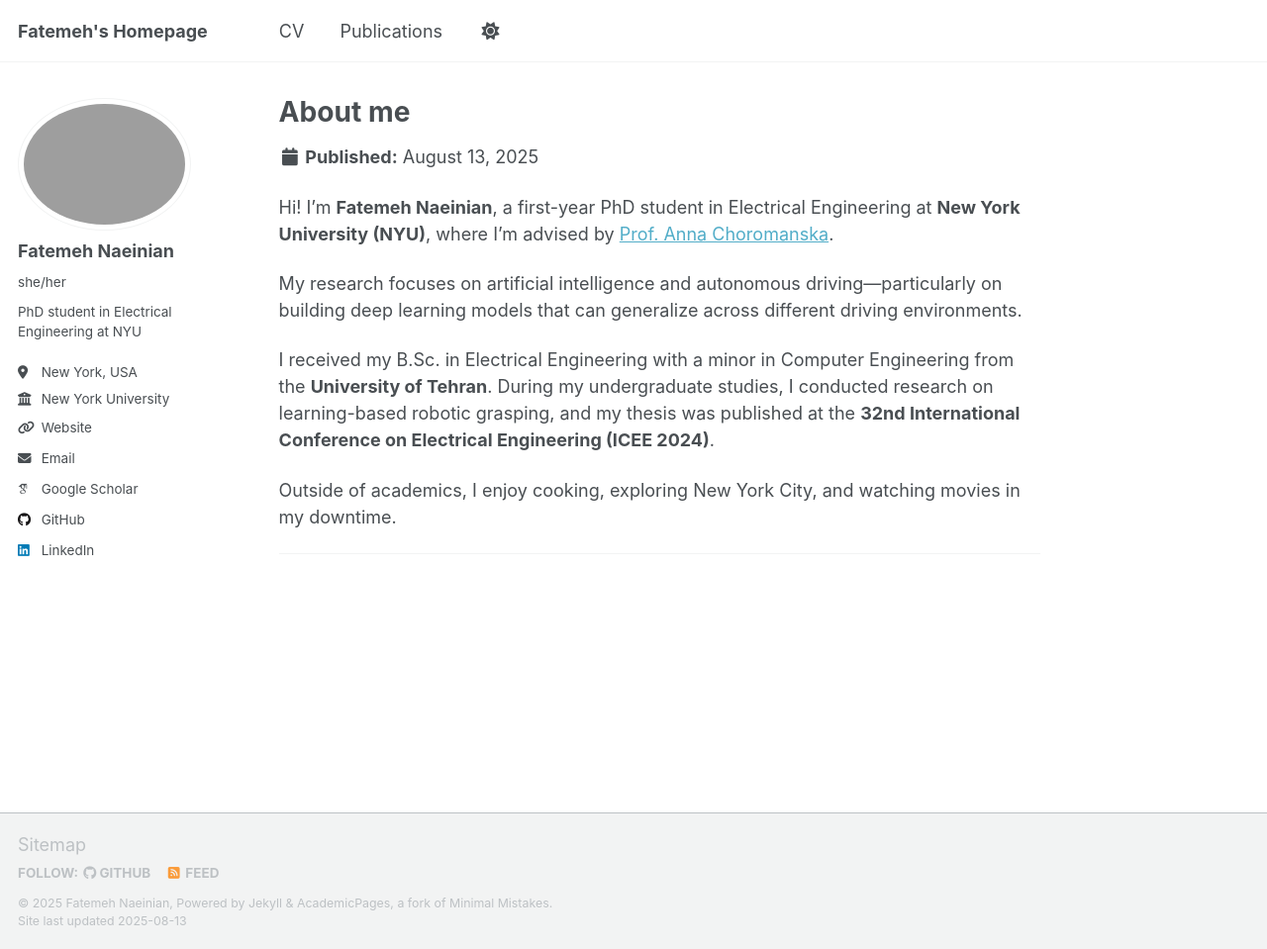
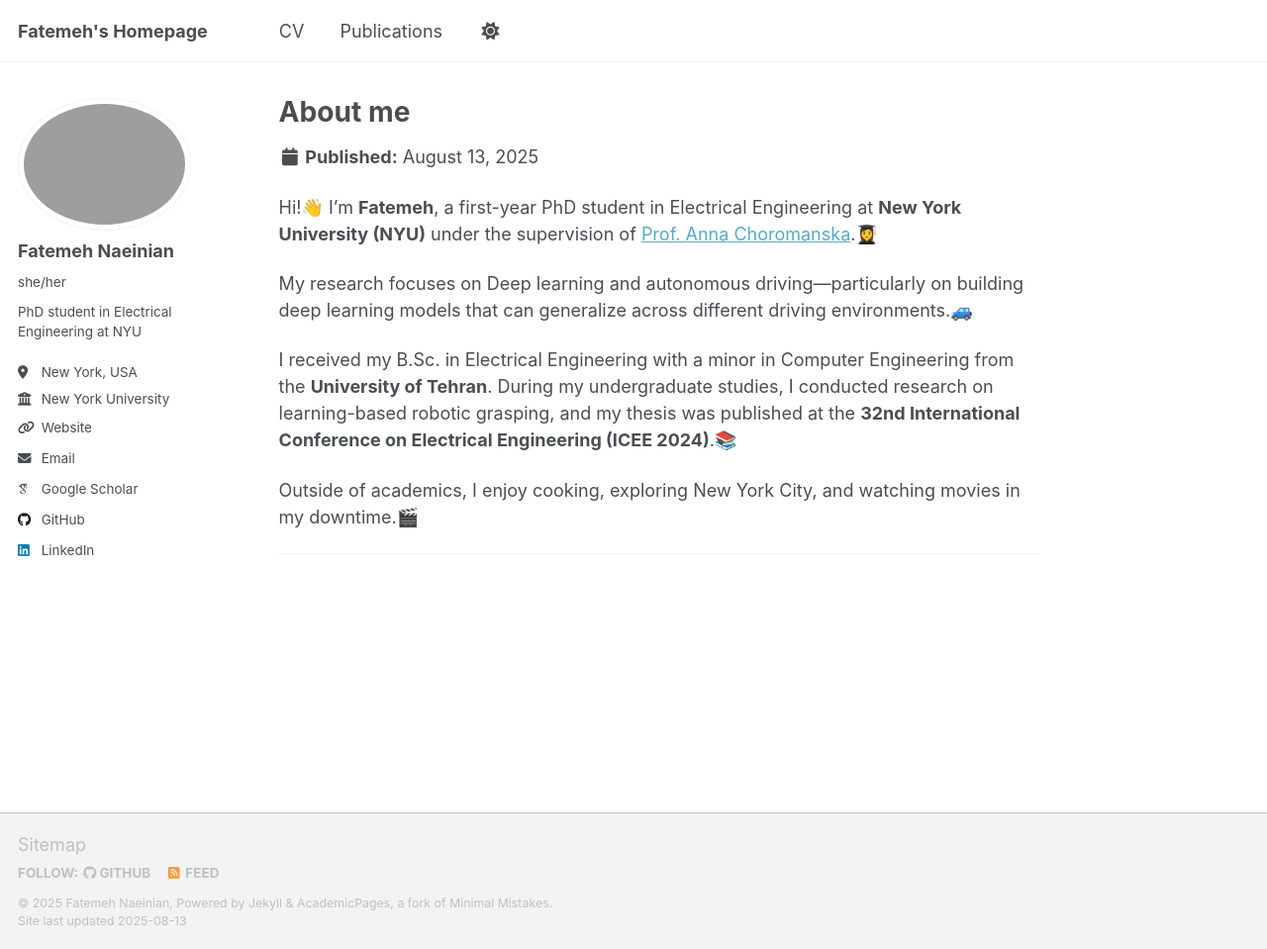
Before and after one commit to FatemehNaeinian/FatemehNaeinian.github.io, a Jekyll site: the page built from _pages/about.md, in a window 1280 px wide and 959 px high. Shown: the whole window at 99% size. Built offline with Jekyll 4.4.1, drawn with Linux system fonts in a browser that asks for light colours; some web fonts are replaced; a script that is not in the unit is left out.

Commit message:
Update about.md

```diff
--- a/_pages/about.md
+++ b/_pages/about.md
@@ -4,12 +4,13 @@ title: "About me"
 author_profile: true
 ---
 
-Hi! I’m **Fatemeh Naeinian**, a first-year PhD student in Electrical Engineering at **New York University (NYU)**, where I’m advised by [Prof. Anna Choromanska](https://engineering.nyu.edu/faculty/anna-choromanska).
+Hi!👋
+I’m **Fatemeh**, a first-year PhD student in Electrical Engineering at **New York University (NYU)** under the supervision of [Prof. Anna Choromanska](https://engineering.nyu.edu/faculty/anna-choromanska).👩‍🎓
 
-My research focuses on artificial intelligence and autonomous driving—particularly on building deep learning models that can generalize across different driving environments.
+My research focuses on Deep learning and autonomous driving—particularly on building deep learning models that can generalize across different driving environments.🚙
 
-I received my B.Sc. in Electrical Engineering with a minor in Computer Engineering from the **University of Tehran**. During my undergraduate studies, I conducted research on learning-based robotic grasping, and my thesis was published at the **32nd International Conference on Electrical Engineering (ICEE 2024)**.
+I received my B.Sc. in Electrical Engineering with a minor in Computer Engineering from the **University of Tehran**. During my undergraduate studies, I conducted research on learning-based robotic grasping, and my thesis was published at the **32nd International Conference on Electrical Engineering (ICEE 2024)**.📚
 
-Outside of academics, I enjoy cooking, exploring New York City, and watching movies in my downtime.
+Outside of academics, I enjoy cooking, exploring New York City, and watching movies in my downtime.🎬
 
 ---
```
